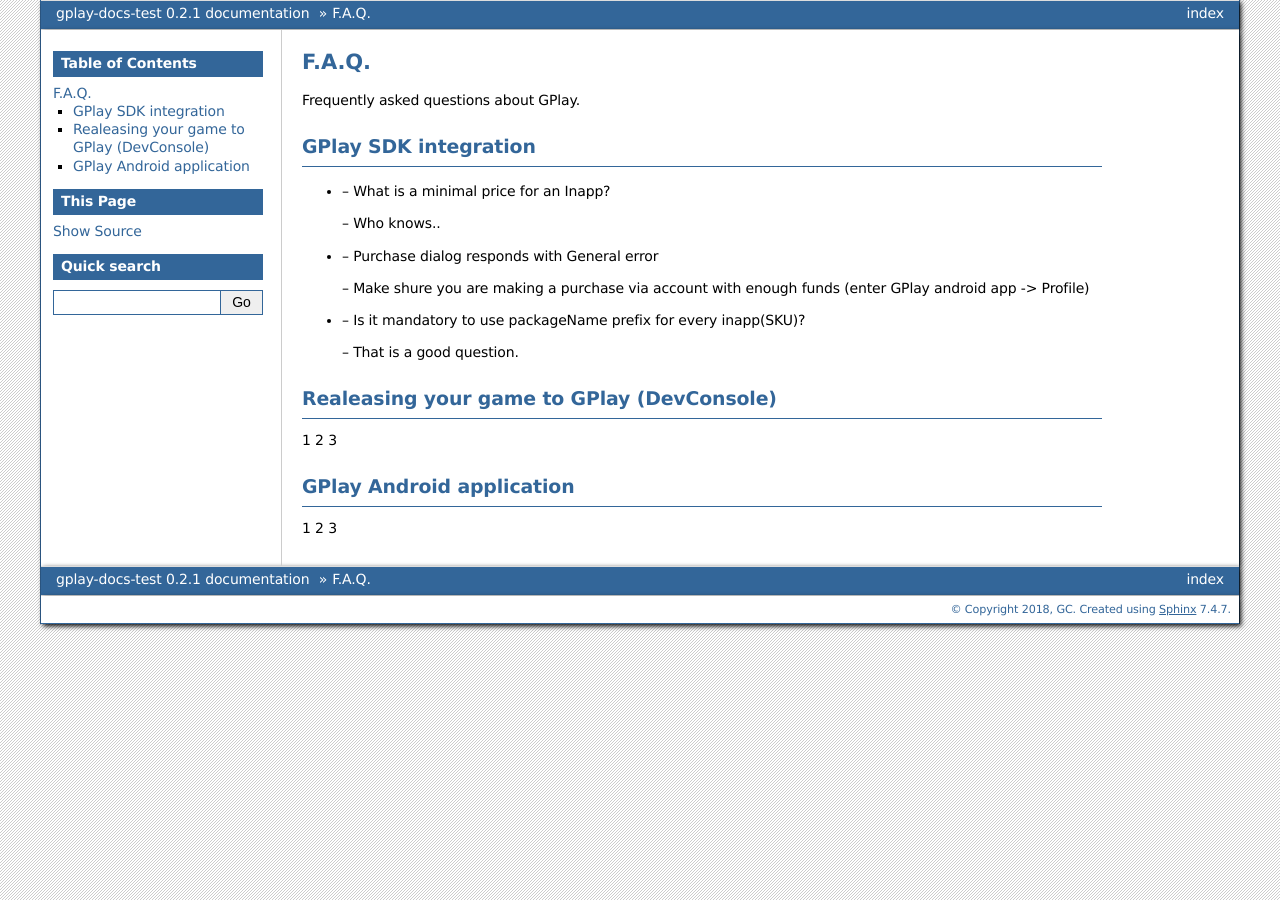
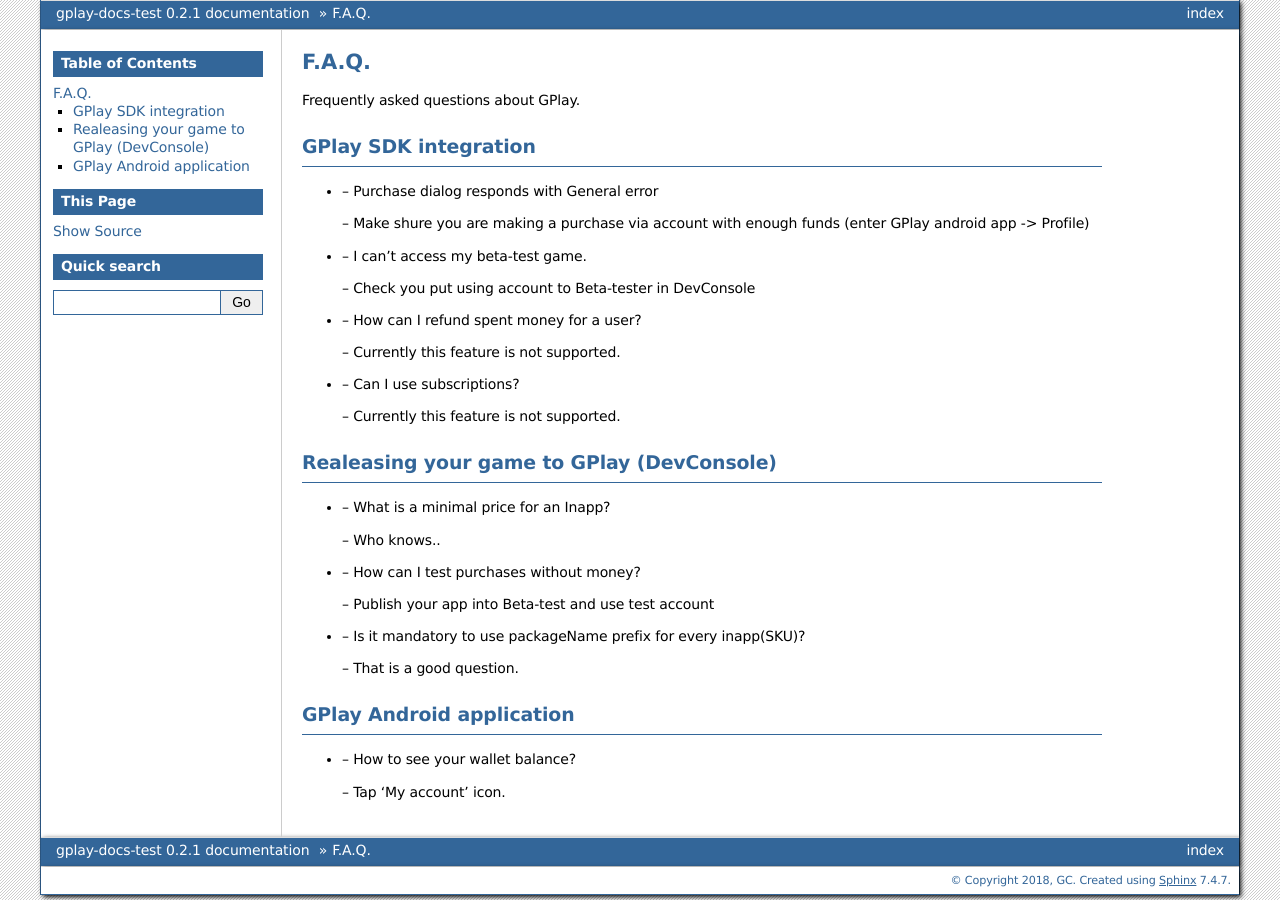
Before and after one commit to mihin/gplay-docu, a Sphinx documentation site: the page built from docs/pages/faq.rst, in a window 1280 px wide. Built offline with Sphinx 7.4.7, drawn with Linux system fonts in a browser that asks for light colours.

Commit message:
faq update

```diff
--- a/docs/pages/faq.rst
+++ b/docs/pages/faq.rst
@@ -11,14 +11,39 @@
 ----------------------
 
 
+* 	-- Purchase dialog responds with General error
+
+	-- Make shure you are making a purchase via account with enough funds (enter GPlay android app -> Profile)
+
+
+*	-- I can't access my beta-test game.
+
+	-- Check you put using account to Beta-tester in DevConsole
+
+
+*	-- How can I refund spent money for a user?
+
+	-- Currently this feature is not supported.
+
+
+*	-- Сan I use subscriptions?
+
+	-- Currently this feature is not supported.
+
+
+
+Realeasing your game to GPlay (DevConsole)
+--------------------------------------------
+
+
 *	-- What is a minimal price for an Inapp?
 
 	-- Who knows..
 
 
-* 	-- Purchase dialog responds with General error
+*	-- How can I test purchases without money?
 
-	-- Make shure you are making a purchase via account with enough funds (enter GPlay android app -> Profile)
+	-- Publish your app into Beta-test and use test account
 
 
 *	-- Is it mandatory to use packageName prefix for every inapp(SKU)?
@@ -27,18 +52,9 @@
 
 
 
-
-Realeasing your game to GPlay (DevConsole)
---------------------------------------------
-
-1
-2
-3
-
-
 GPlay Android application
 --------------------------
 
-1
-2
-3
+*	-- How to see your wallet balance?
+
+	-- Tap 'My account' icon.
```
Also changed, not shown: 5 other files.
